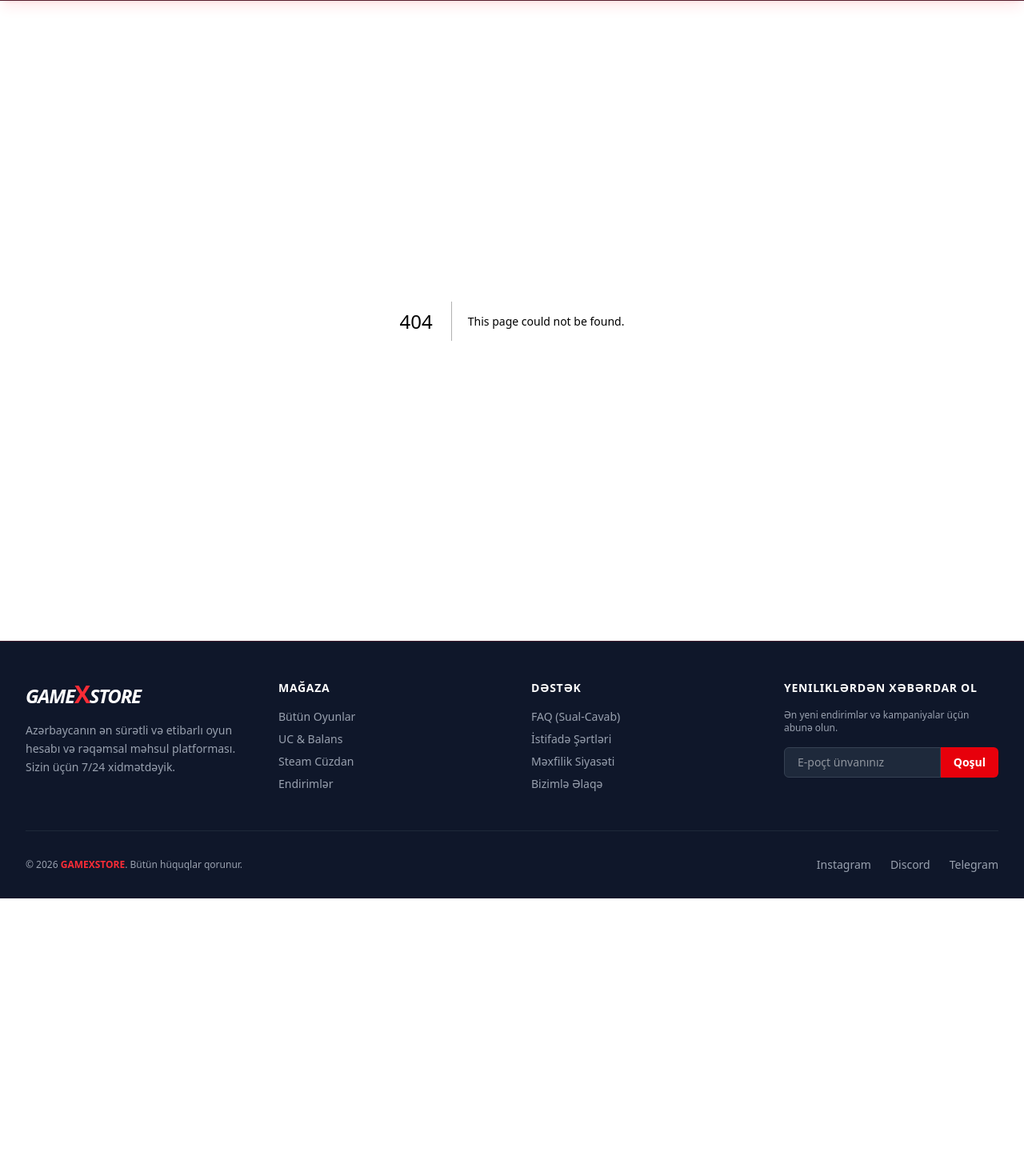
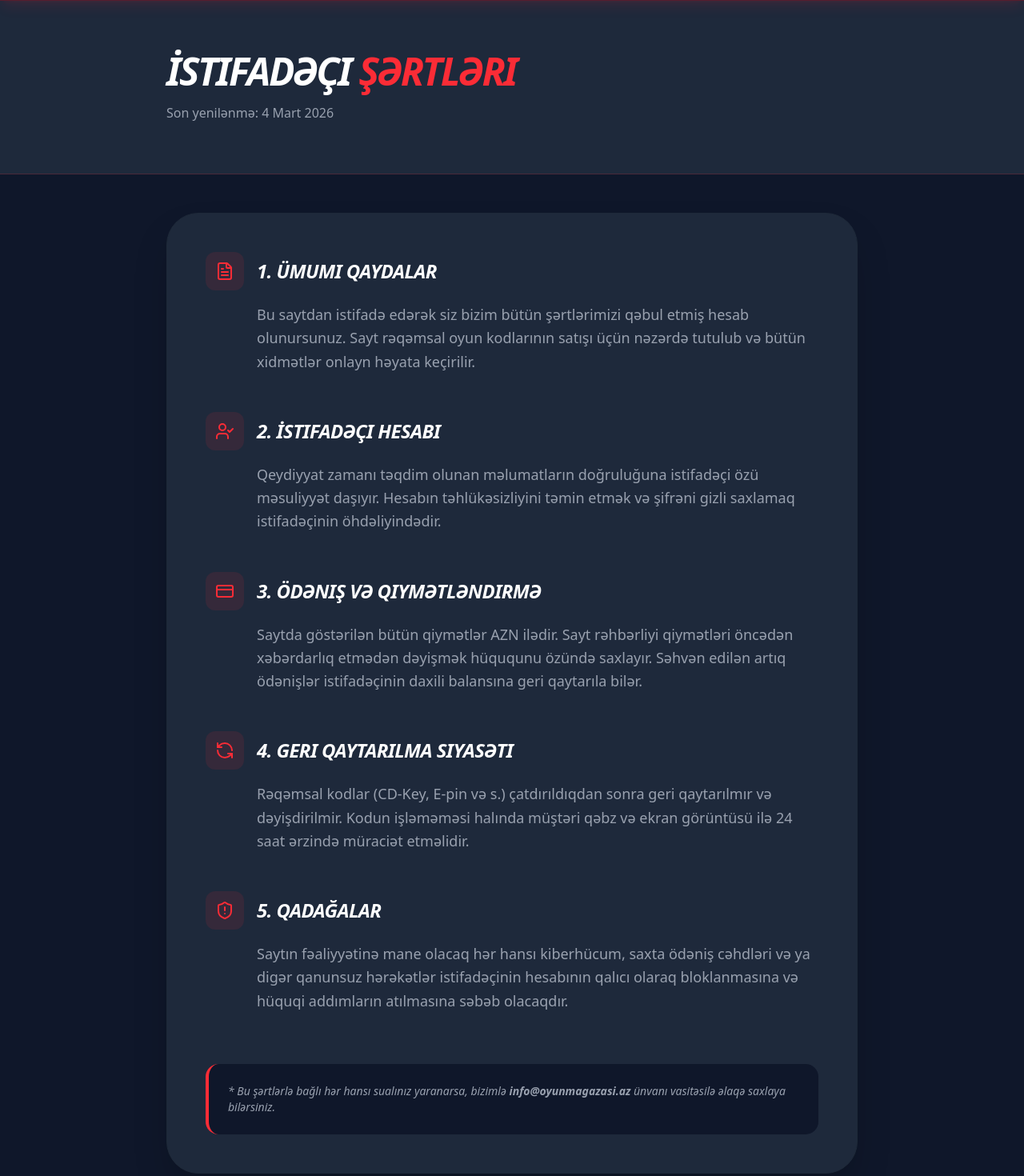
Before and after one commit to m1mmdli56/game-project, a Next.js app: page /terms in a window 1280 px wide. Before the commit this address had no page. Shown: the part 80-1550 px from the top of the page at 80% size. Before the commit the page ends 1203 px from the top, so only its background shows below. Built offline with nearby package versions, Linux system fonts and the light colour scheme.

Commit message:
terms new added page

```diff
--- /dev/null
+++ b/src/app/terms/page.jsx
@@ -0,0 +1,101 @@
+"use client";
+import {
+  FileText,
+  ShieldAlert,
+  CreditCard,
+  RefreshCcw,
+  UserCheck,
+} from "lucide-react";
+
+const TermsPage = () => {
+  const sections = [
+    {
+      id: "general",
+      title: "1. Ümumi Qaydalar",
+      icon: <FileText className="text-red-500" />,
+      content:
+        "Bu saytdan istifadə edərək siz bizim bütün şərtlərimizi qəbul etmiş hesab olunursunuz. Sayt rəqəmsal oyun kodlarının satışı üçün nəzərdə tutulub və bütün xidmətlər onlayn həyata keçirilir.",
+    },
+    {
+      id: "accounts",
+      title: "2. İstifadəçi Hesabı",
+      icon: <UserCheck className="text-red-500" />,
+      content:
+        "Qeydiyyat zamanı təqdim olunan məlumatların doğruluğuna istifadəçi özü məsuliyyət daşıyır. Hesabın təhlükəsizliyini təmin etmək və şifrəni gizli saxlamaq istifadəçinin öhdəliyindədir.",
+    },
+    {
+      id: "payments",
+      title: "3. Ödəniş və Qiymətləndirmə",
+      icon: <CreditCard className="text-red-500" />,
+      content:
+        "Saytda göstərilən bütün qiymətlər AZN ilədir. Sayt rəhbərliyi qiymətləri öncədən xəbərdarlıq etmədən dəyişmək hüququnu özündə saxlayır. Səhvən edilən artıq ödənişlər istifadəçinin daxili balansına geri qaytarıla bilər.",
+    },
+    {
+      id: "refunds",
+      title: "4. Geri Qaytarılma Siyasəti",
+      icon: <RefreshCcw className="text-red-500" />,
+      content:
+        "Rəqəmsal kodlar (CD-Key, E-pin və s.) çatdırıldıqdan sonra geri qaytarılmır və dəyişdirilmir. Kodun işləməməsi halında müştəri qəbz və ekran görüntüsü ilə 24 saat ərzində müraciət etməlidir.",
+    },
+    {
+      id: "prohibitions",
+      title: "5. Qadağalar",
+      icon: <ShieldAlert className="text-red-500" />,
+      content:
+        "Saytın fəaliyyətinə mane olacaq hər hansı kiberhücum, saxta ödəniş cəhdləri və ya digər qanunsuz hərəkətlər istifadəçinin hesabının qalıcı olaraq bloklanmasına və hüquqi addımların atılmasına səbəb olacaqdır.",
+    },
+  ];
+
+  return (
+    <div className="bg-[#0f172a] min-h-screen text-white pb-20">
+      {/* Üst Başlıq */}
+      <div className="bg-[#1e293b] py-16 border-b border-red-500/20">
+        <div className="max-w-4xl mx-auto px-4">
+          <h1 className="text-5xl font-black italic uppercase tracking-tighter text-center md:text-left">
+            İstifadəçi <span className="text-red-500">Şərtləri</span>
+          </h1>
+          <p className="text-gray-400 mt-4 text-center md:text-left">
+            Son yenilənmə: 4 Mart 2026
+          </p>
+        </div>
+      </div>
+
+      <div className="max-w-4xl mx-auto px-4 mt-12">
+        <div className="bg-[#1e293b] border border-gray-800 rounded-[2.5rem] overflow-hidden shadow-2xl">
+          <div className="p-8 md:p-12 space-y-12">
+            {sections.map((section) => (
+              <div key={section.id} className="group">
+                <div className="flex items-center gap-4 mb-4">
+                  <div className="p-3 bg-red-500/10 rounded-xl group-hover:bg-red-500/20 transition-colors">
+                    {section.icon}
+                  </div>
+                  <h2 className="text-2xl font-bold italic uppercase tracking-tight">
+                    {section.title}
+                  </h2>
+                </div>
+                <p className="text-gray-400 leading-relaxed pl-16 text-lg">
+                  {section.content}
+                </p>
+              </div>
+            ))}
+
+            {/* Qeyd Bölməsi */}
+            <div className="mt-16 p-6 bg-[#0f172a] rounded-2xl border-l-4 border-red-500">
+              <p className="text-sm text-gray-400 italic">
+                * Bu şərtlərlə bağlı hər hansı sualınız yaranarsa, bizimlə{" "}
+                <strong>info@oyunmagazasi.az</strong> ünvanı vasitəsilə əlaqə
+                saxlaya bilərsiniz.
+              </p>
+            </div>
+          </div>
+        </div>
+
+        <div className="mt-8 text-center text-gray-500 text-sm">
+          © 2026 Oyun Mağazası. Bütün hüquqlar qorunur.
+        </div>
+      </div>
+    </div>
+  );
+};
+
+export default TermsPage;
```
